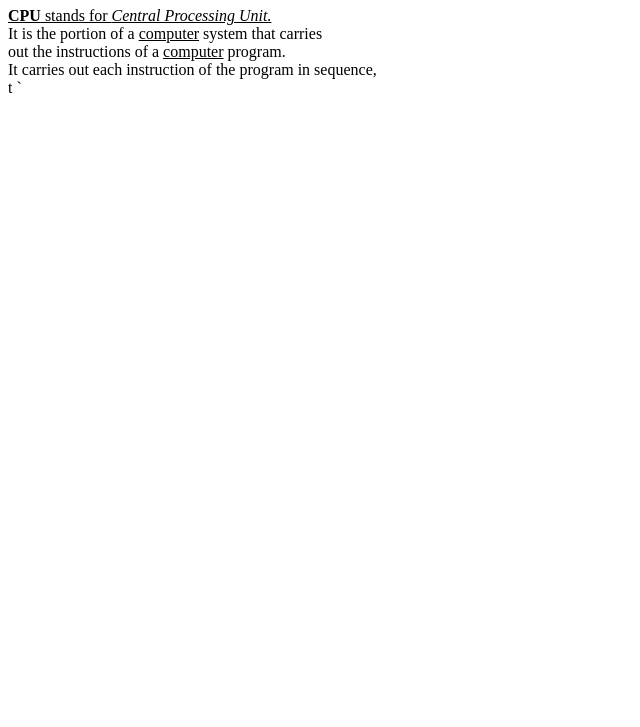
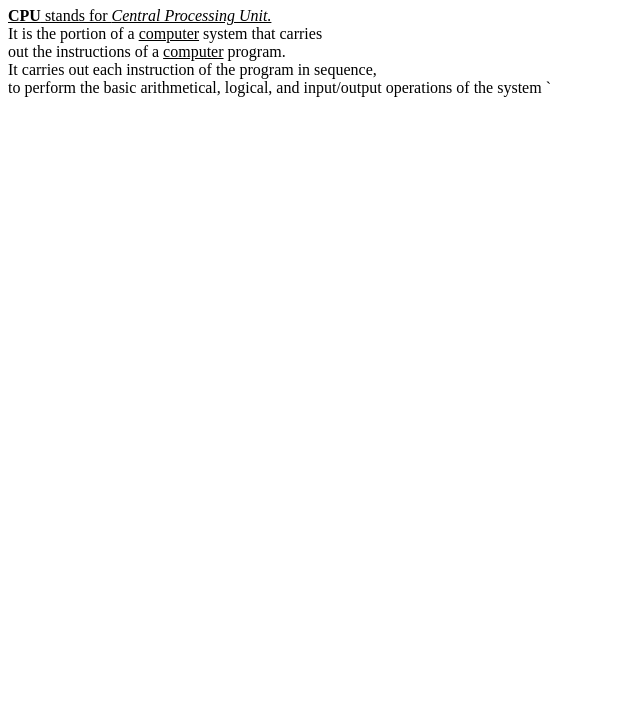
Before and after one commit to iamneo-production/eccdeaadecfadaeccdfffebaeceaec, a plain HTML site: page public/index.html in a window 1280 px wide. Shown: the part 73-800 px from the top of the page, without its empty margins (0-640 px from the left). Drawn offline with Linux system fonts and the light colour scheme.

Commit message:
Backup Commit

```diff
--- a/public/index.html
+++ b/public/index.html
@@ -8,7 +8,7 @@
     It is  the portion of a <u>computer</u> system that carries<br>
     out the instructions of a <u>computer</u> program.<br>
     It carries out each instruction of the program in sequence,<br>
-    t
+    to perform the basic arithmetical, logical, and input/output operations of the system
 </body>
 </html>
 
```
